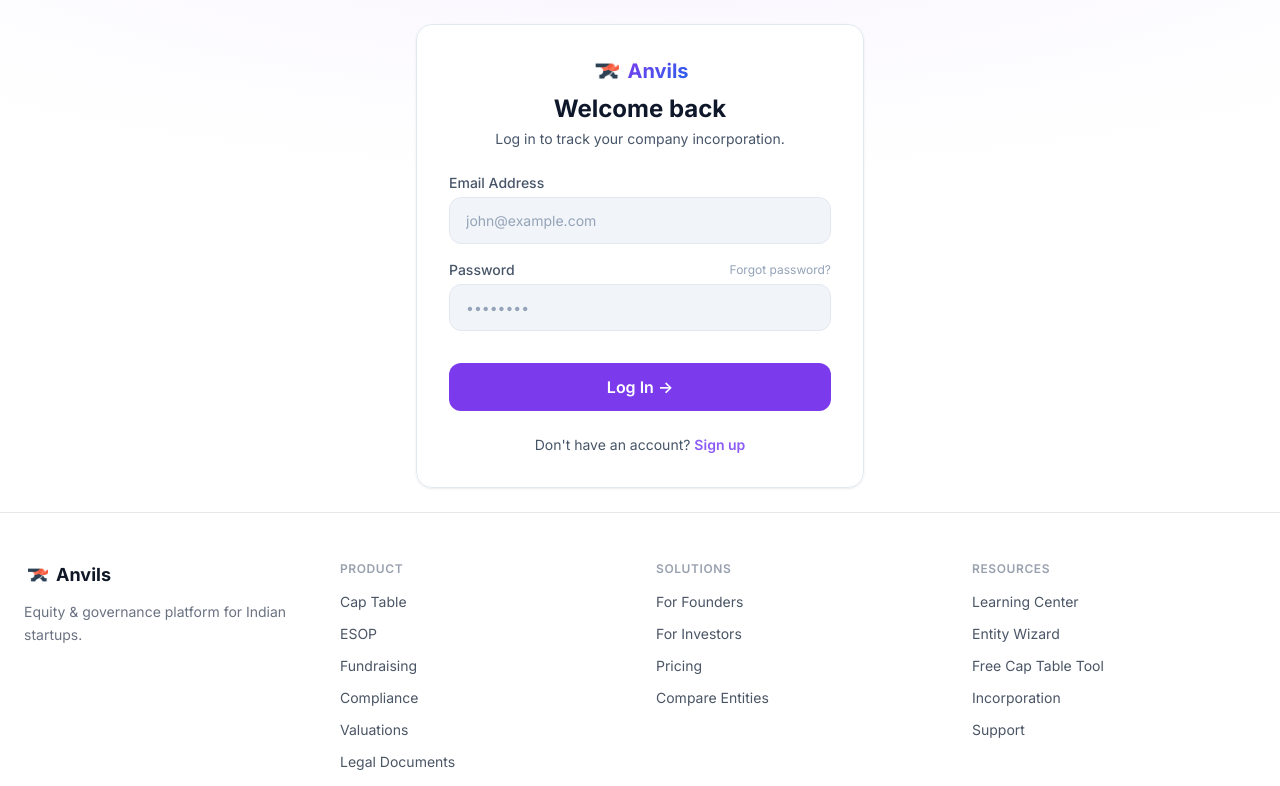
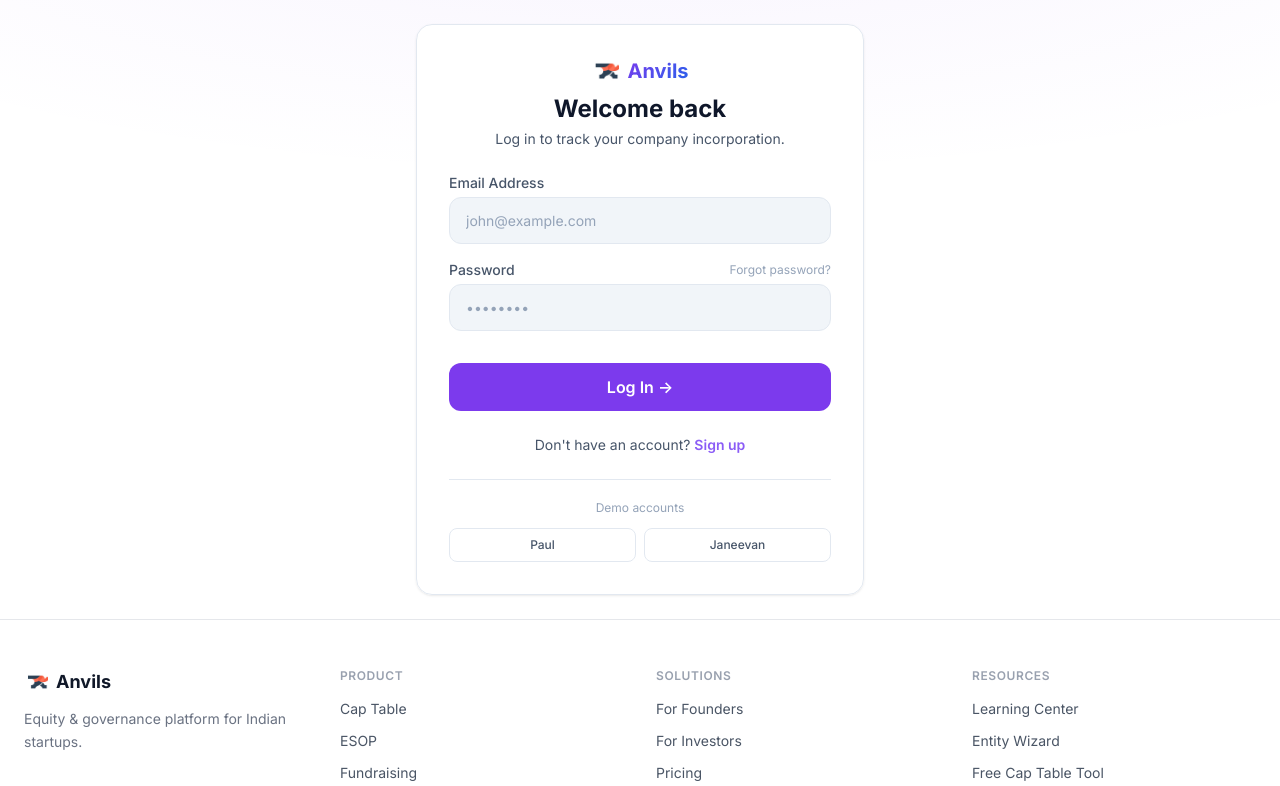
Before and after one commit to Kiran-EFW/Companies-made-simple-india, a Next.js app in the folder frontend/: page /login in a window 1280 px wide. Shown: the top 786 px of the page. Built offline with nearby package versions, Linux system fonts and the light colour scheme; no server answers.

Commit message:
feat: Add dev setup endpoint and quick-login UI for demo accounts.

```diff
--- a/frontend/src/app/(auth)/login/page.tsx
+++ b/frontend/src/app/(auth)/login/page.tsx
@@ -115,6 +115,37 @@
         </Link>
       </div>
 
+      {/* Dev quick-login */}
+      <div className="mt-6 pt-5 border-t" style={{ borderColor: "var(--color-border)" }}>
+        <p className="text-xs text-center mb-3" style={{ color: "var(--color-text-muted)" }}>
+          Demo accounts
+        </p>
+        <div className="grid grid-cols-2 gap-2">
+          {[
+            { label: "Paul", email: "paul@anvils.in", password: "Anvils123" },
+            { label: "Janeevan", email: "janeevan@anvils.in", password: "Anvils123" },
+          ].map((acct) => (
+            <button
+              key={acct.email}
+              type="button"
+              className="px-3 py-2 rounded-lg text-xs font-medium transition-colors"
+              style={{ background: "var(--color-overlay)", color: "var(--color-text-secondary)", border: "1px solid var(--color-border)" }}
+              onMouseEnter={(e) => { e.currentTarget.style.borderColor = "var(--color-accent-purple-light)"; e.currentTarget.style.color = "var(--color-text-primary)"; }}
+              onMouseLeave={(e) => { e.currentTarget.style.borderColor = "var(--color-border)"; e.currentTarget.style.color = "var(--color-text-secondary)"; }}
+              onClick={() => {
+                setFormData({ email: acct.email, password: acct.password });
+                setTimeout(() => {
+                  const form = document.querySelector("form");
+                  if (form) form.requestSubmit();
+                }, 100);
+              }}
+            >
+              {acct.label}
+            </button>
+          ))}
+        </div>
+      </div>
+
     </div>
   );
 }
```
Also changed, not shown: 2 other files (tests, documents, lock files or other folders).
